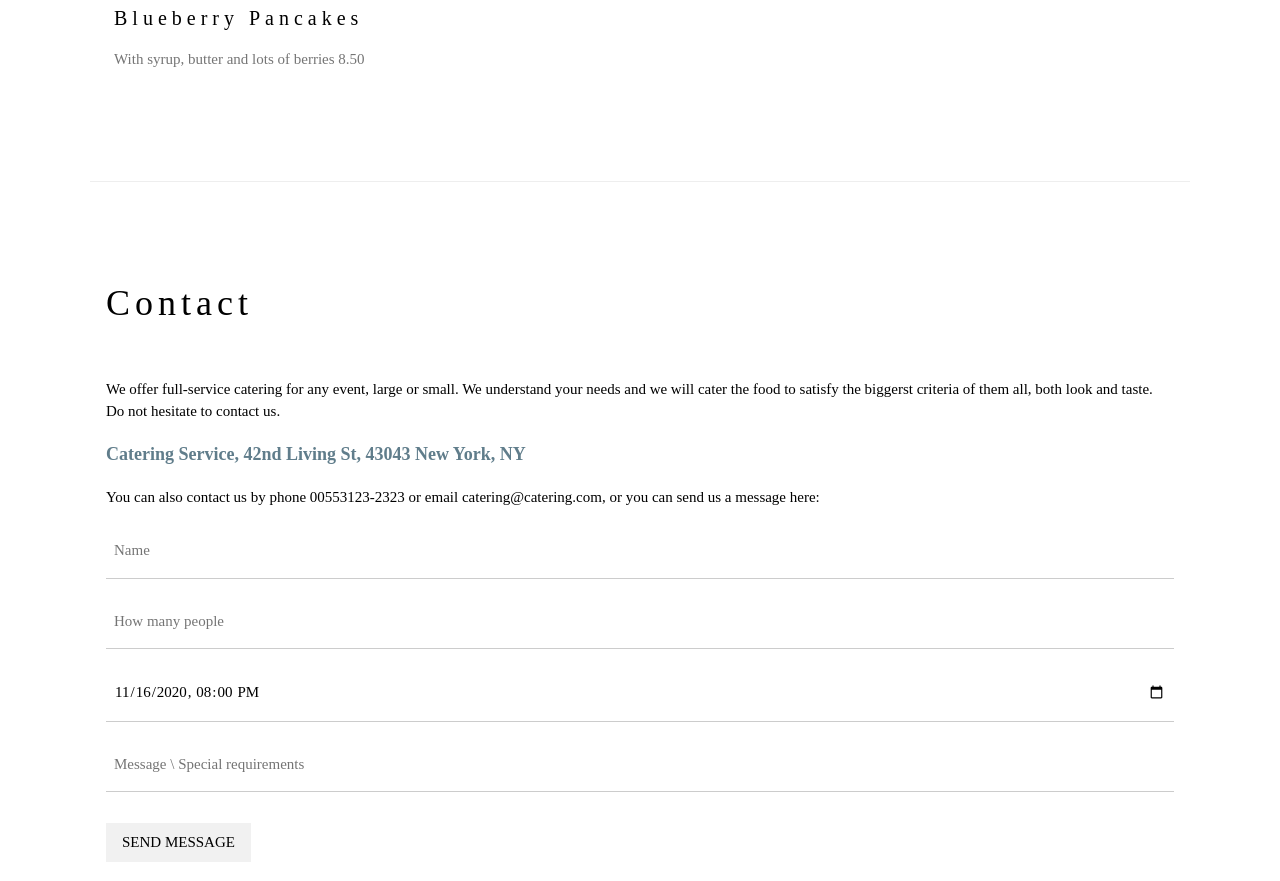
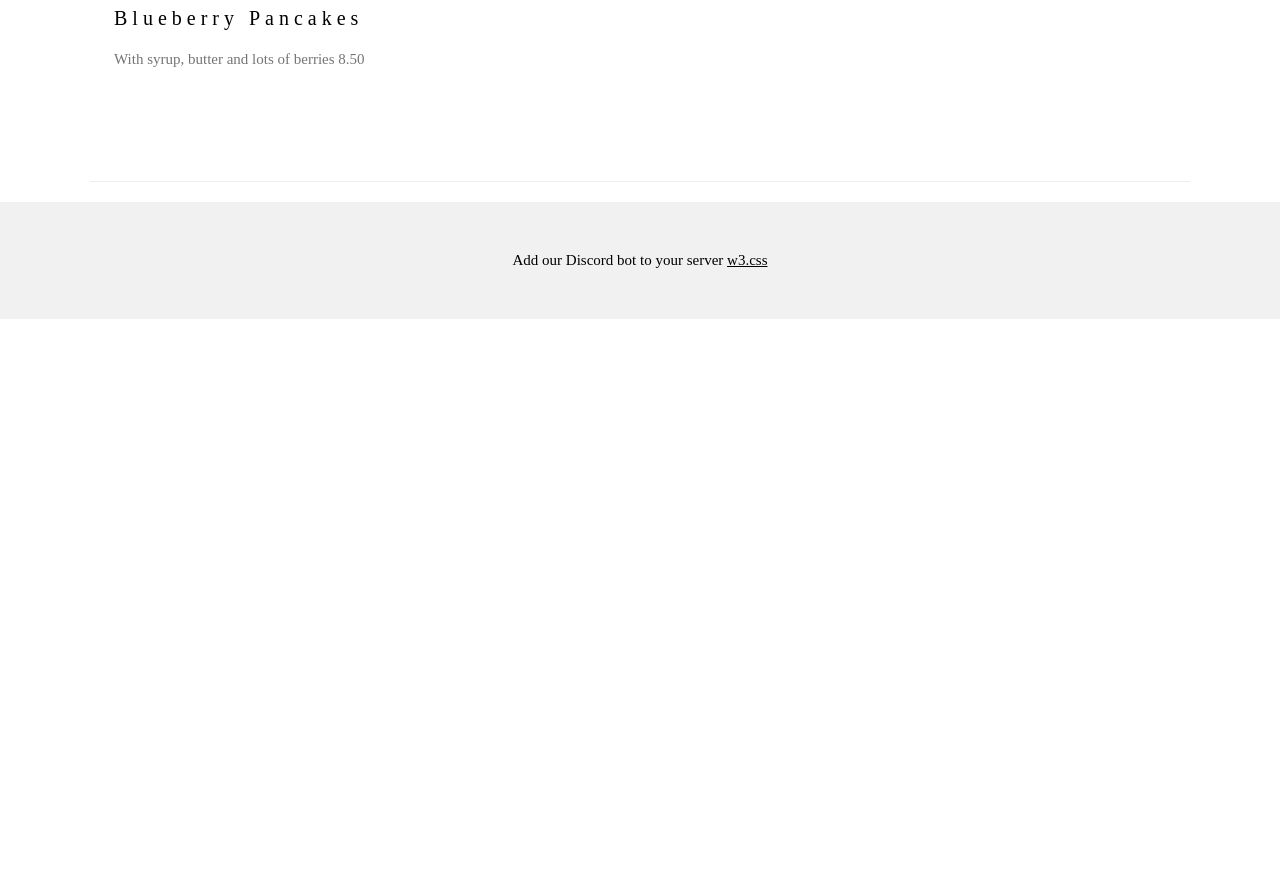
Before and after one commit to MusicalyBot/musicbot.github.io, a plain HTML site: page index.html in a window 1280 px wide. Shown: the part 1368-2249 px from the top of the page. After the commit the page ends 1687 px from the top, so only its background shows below. Drawn offline with nearby package versions, Linux system fonts and the light colour scheme.

Commit message:
Update index.html

```diff
--- a/index.html
+++ b/index.html
@@ -80,21 +80,6 @@ h1, h2, h3, h4, h5, h6 {
 
   <hr>
 
-  <!-- Contact Section -->
-  <div class="w3-container w3-padding-64" id="contact">
-    <h1>Contact</h1><br>
-    <p>We offer full-service catering for any event, large or small. We understand your needs and we will cater the food to satisfy the biggerst criteria of them all, both look and taste. Do not hesitate to contact us.</p>
-    <p class="w3-text-blue-grey w3-large"><b>Catering Service, 42nd Living St, 43043 New York, NY</b></p>
-    <p>You can also contact us by phone 00553123-2323 or email catering@catering.com, or you can send us a message here:</p>
-    <form action="/action_page.php" target="_blank">
-      <p><input class="w3-input w3-padding-16" type="text" placeholder="Name" required name="Name"></p>
-      <p><input class="w3-input w3-padding-16" type="number" placeholder="How many people" required name="People"></p>
-      <p><input class="w3-input w3-padding-16" type="datetime-local" placeholder="Date and time" required name="date" value="2020-11-16T20:00"></p>
-      <p><input class="w3-input w3-padding-16" type="text" placeholder="Message \ Special requirements" required name="Message"></p>
-      <p><button class="w3-button w3-light-grey w3-section" type="submit">SEND MESSAGE</button></p>
-    </form>
-  </div>
-
 <!-- End page content -->
 </div>
 
```
